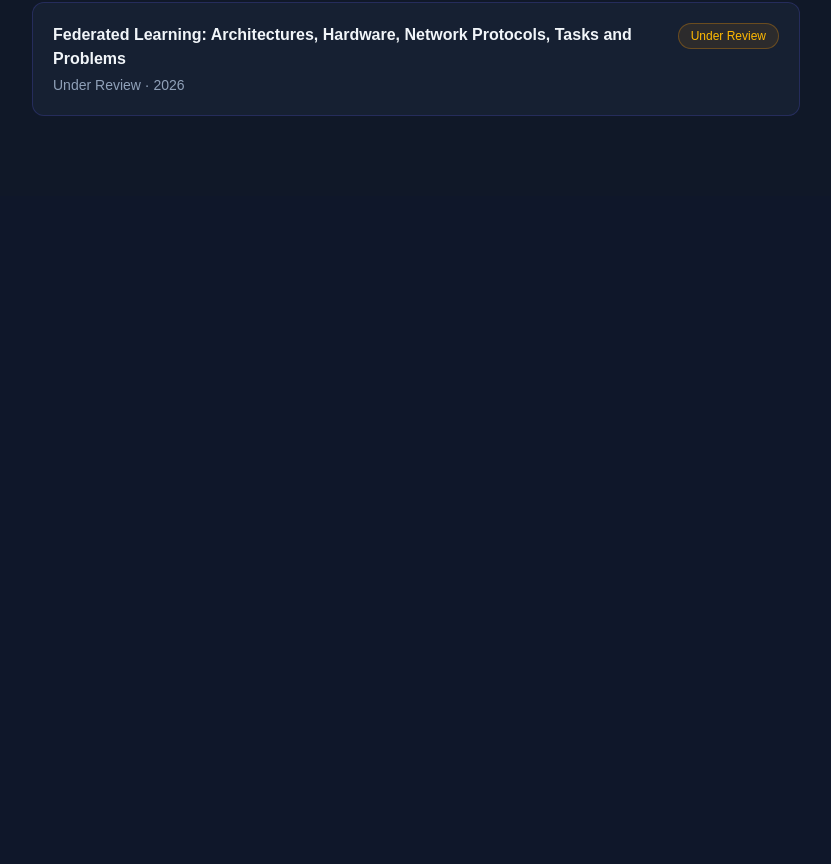
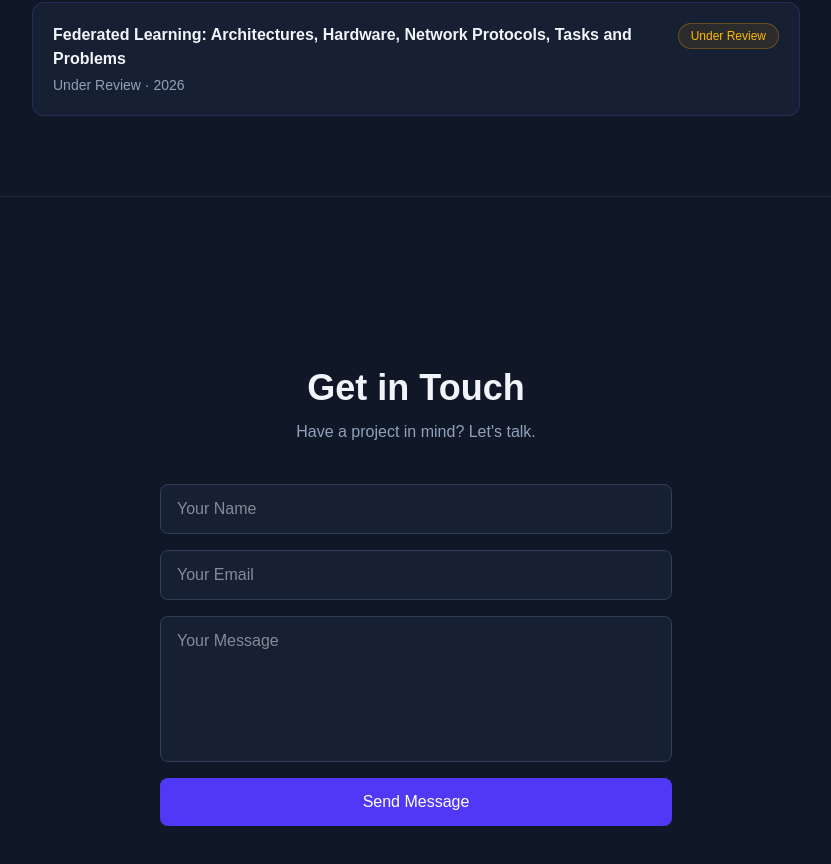
Before and after one commit to Asgorreaj/portfolio, a Next.js app: page / in a window 1280 px wide. Shown: the part 3133-3997 px from the top of the page, without its empty margins (224-1055 px from the left). Before the commit the page ends 3329 px from the top, so only its background shows below. Built offline with nearby package versions, Linux system fonts and the light colour scheme.

Commit message:
add contact section with mailto form

```diff
--- /dev/null
+++ b/app/components/Contact.tsx
@@ -0,0 +1,67 @@
+"use client";
+
+import { motion } from "framer-motion";
+import { useState } from "react";
+
+export default function Contact() {
+  const [name, setName] = useState("");
+  const [email, setEmail] = useState("");
+  const [message, setMessage] = useState("");
+
+  function handleSubmit(e: React.FormEvent) {
+    e.preventDefault();
+    const subject = encodeURIComponent(`Portfolio Contact from ${name}`);
+    const body = encodeURIComponent(`${message}\n\nFrom: ${name} (${email})`);
+    window.location.href = `mailto:asgorreaj@gmail.com?subject=${subject}&body=${body}`;
+  }
+
+  return (
+    <section id="contact" className="min-h-[70vh] md:min-h-screen flex items-center justify-center px-8 py-20 border-t border-slate-800">
+      <motion.div
+        className="max-w-lg w-full"
+        initial={{ opacity: 0, y: 30 }}
+        whileInView={{ opacity: 1, y: 0 }}
+        viewport={{ once: true, amount: 0.3 }}
+        transition={{ duration: 0.8 }}
+      >
+        <h2 className="text-4xl font-bold text-slate-100 text-center mb-3">Get in Touch</h2>
+        <p className="text-slate-400 text-center mb-10">
+          Have a project in mind? Let's talk.
+        </p>
+
+        <form onSubmit={handleSubmit} className="flex flex-col gap-4">
+          <input
+            type="text"
+            placeholder="Your Name"
+            value={name}
+            onChange={(e) => setName(e.target.value)}
+            required
+            className="bg-slate-800/50 border border-slate-700 rounded-lg px-4 py-3 text-slate-100 focus:outline-none focus:border-indigo-500 transition"
+          />
+          <input
+            type="email"
+            placeholder="Your Email"
+            value={email}
+            onChange={(e) => setEmail(e.target.value)}
+            required
+            className="bg-slate-800/50 border border-slate-700 rounded-lg px-4 py-3 text-slate-100 focus:outline-none focus:border-indigo-500 transition"
+          />
+          <textarea
+            placeholder="Your Message"
+            value={message}
+            onChange={(e) => setMessage(e.target.value)}
+            required
+            rows={5}
+            className="bg-slate-800/50 border border-slate-700 rounded-lg px-4 py-3 text-slate-100 focus:outline-none focus:border-indigo-500 transition resize-none"
+          />
+          <button
+            type="submit"
+            className="bg-indigo-600 hover:bg-indigo-500 text-white px-6 py-3 rounded-lg transition font-medium"
+          >
+            Send Message
+          </button>
+        </form>
+      </motion.div>
+    </section>
+  );
+}
--- a/app/page.tsx
+++ b/app/page.tsx
@@ -3,7 +3,7 @@ import About from "./components/About";
 import Hero from "./components/Hero";
 import Projects from "./components/Projects";
 import Publications from "./components/Publications";
-
+import Contact from "./components/Contact";
 
 export default function Home() {
   return (
@@ -13,6 +13,7 @@ export default function Home() {
       <About />
       <Projects />
       <Publications />
+      <Contact />
     </main>
   );
 }0
```
